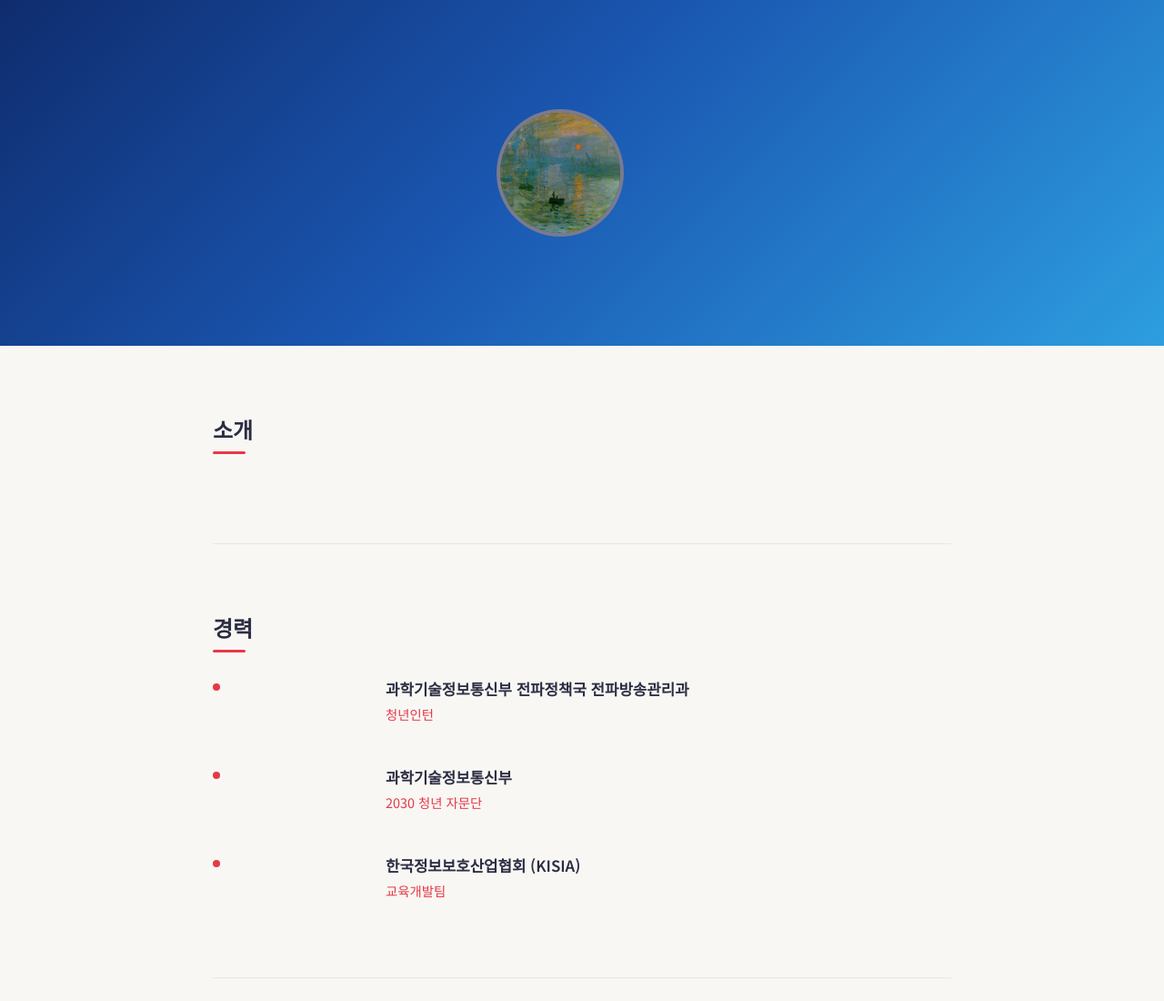
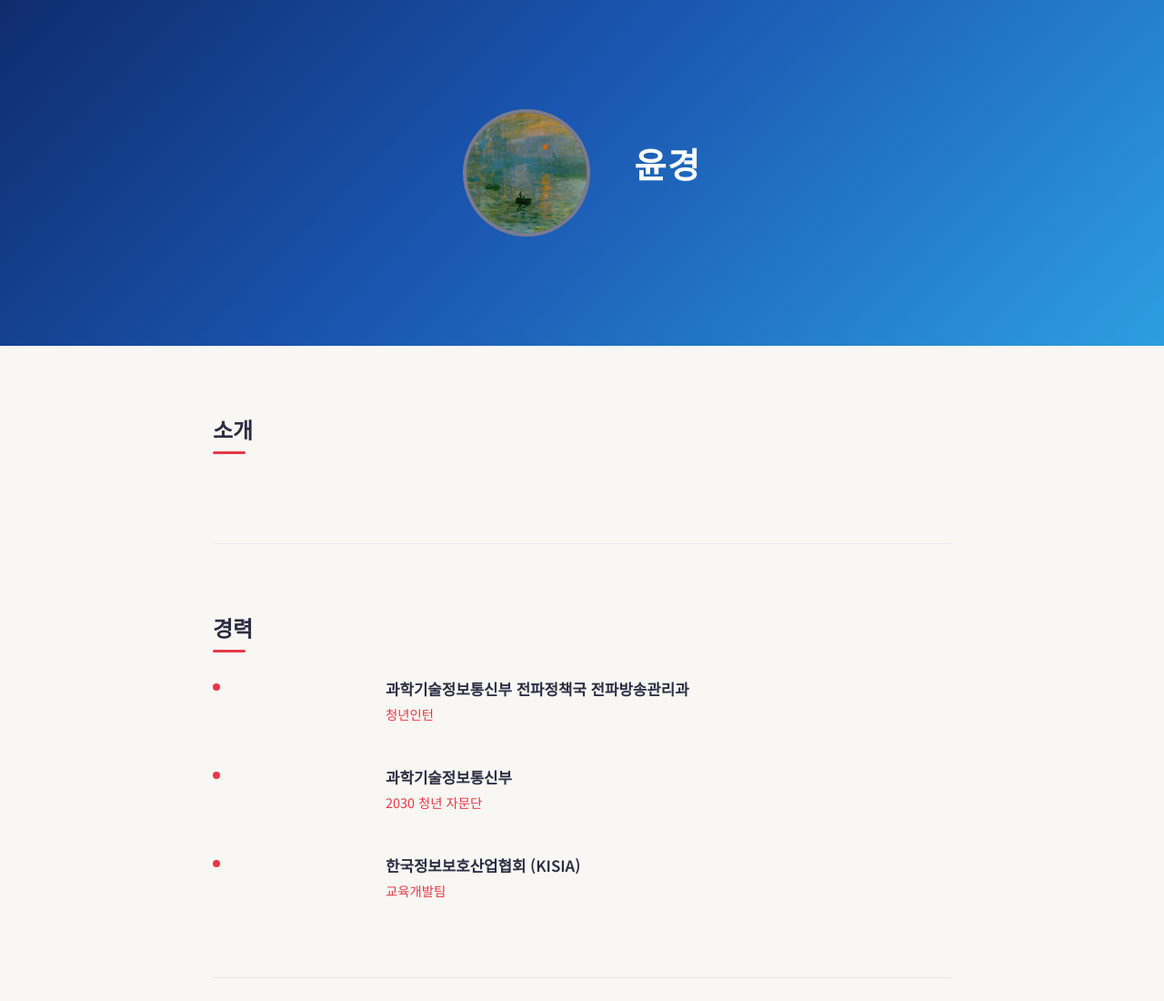
Before and after one commit to yoon-kyoung/26.06.04, a website: page index.html in a window 1280 px wide. Shown: the top 1100 px of the page at 91% size. Drawn offline with Linux system fonts and the light colour scheme.

Commit message:
Add name to hero section
Co-Authored-By: Claude Sonnet 4.6 <noreply@anthropic.com>

```diff
--- a/index.html
+++ b/index.html
@@ -16,7 +16,7 @@
     <div class="hero-inner container">
       <img class="hero-photo" src="images/모네.png" alt="프로필 사진" />
       <div class="hero-info">
-        <h1 class="hero-name"></h1>
+        <h1 class="hero-name">윤경</h1>
         <p class="hero-title"></p>
         <p class="hero-bio"></p>
         <ul class="hero-contacts">
```
